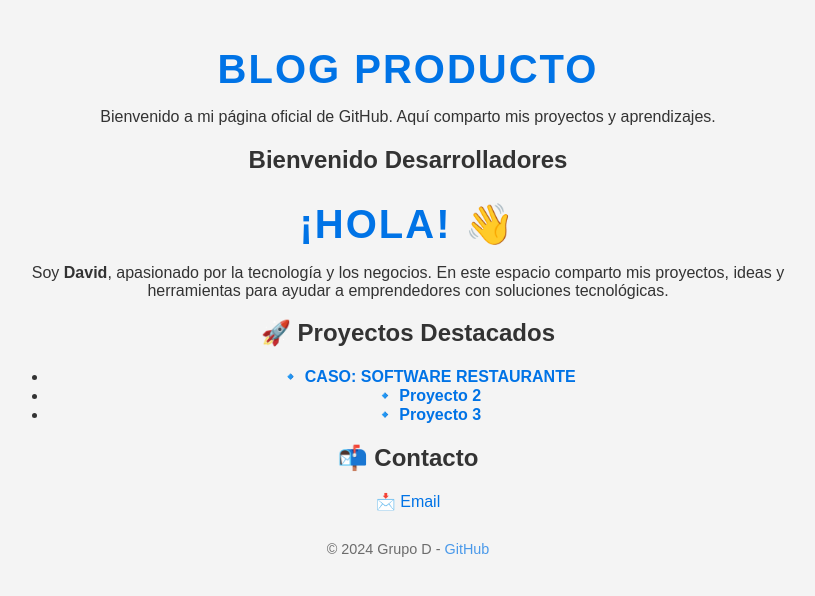
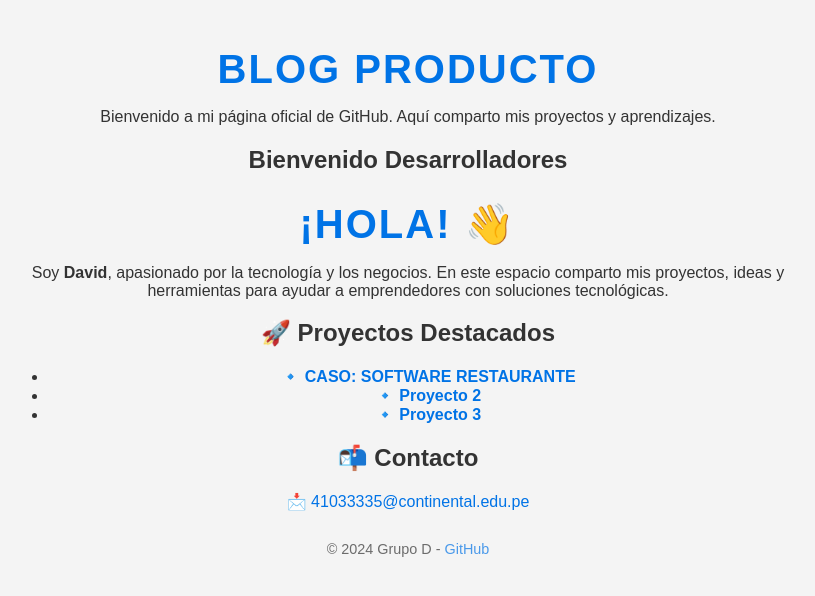
Before and after one commit to Dave-Torres25/Dave-Torres25.github.io, a Jekyll site: the page built from index.md, in a window 1280 px wide. Shown: the top 596 px of the page, without its empty margins (232-1047 px from the left). Built offline with Jekyll 4.4.1, drawn with Linux system fonts in a browser that asks for light colours; our own code applies the rules of GitHub Pages for plain Markdown files.

Commit message:
Update index.md

```diff
--- a/index.md
+++ b/index.md
@@ -11,4 +11,4 @@ Soy **David**, apasionado por la tecnología y los negocios. En este espacio com
 - 🔹 **[Proyecto 3](#)**
 
 ## 📬 Contacto
-📩 [Email](41033335@continental.edu.pe)
+📩 [41033335@continental.edu.pe](41033335@continental.edu.pe)
```
